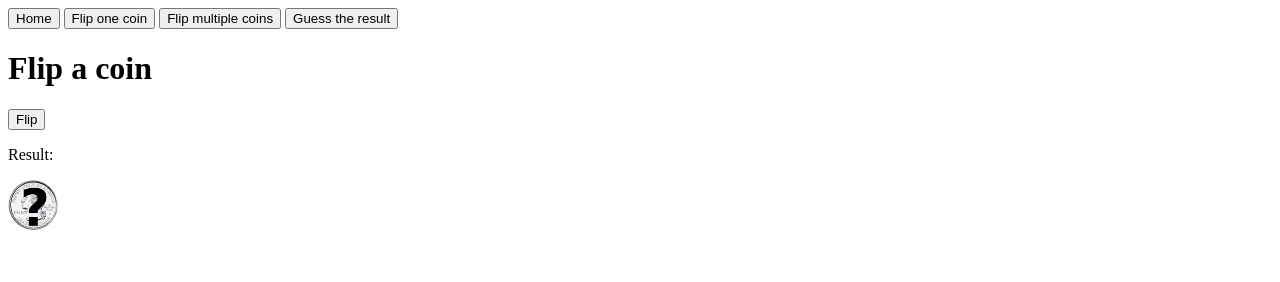
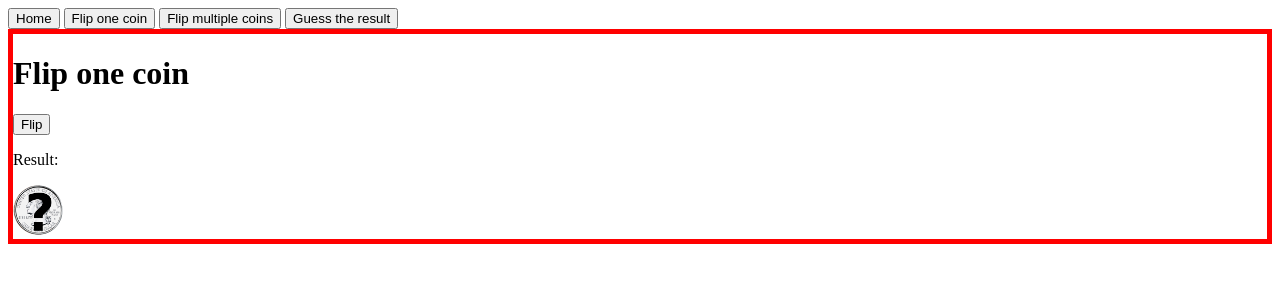
Before and after one commit to comp426-2022-spring/a05-fchiave, a website: page public/index.html in a window 1280 px wide. Drawn offline with Linux system fonts and the light colour scheme.

Commit message:
text modification

```diff
--- a/public/index.html
+++ b/public/index.html
@@ -37,8 +37,8 @@
   <div id="home">
 
   </div>
-  <div id="single" class="visible">
-    <h1>Flip a coin</h1>
+  <div id="single" class="active">
+    <h1>Flip one coin</h1>
     <!-- flip button -->
     <button id="flip">Flip</button>
     <!-- Status paragraph -->
```
